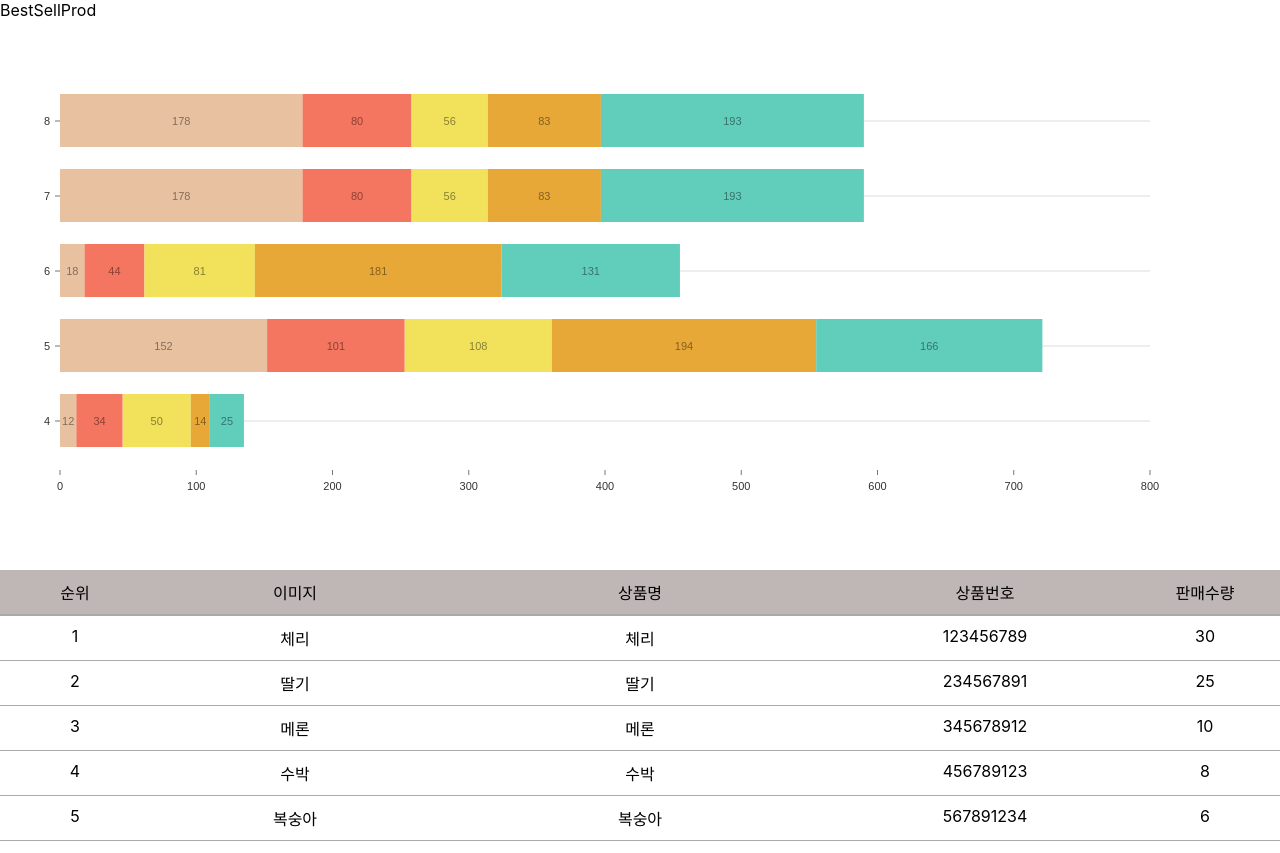
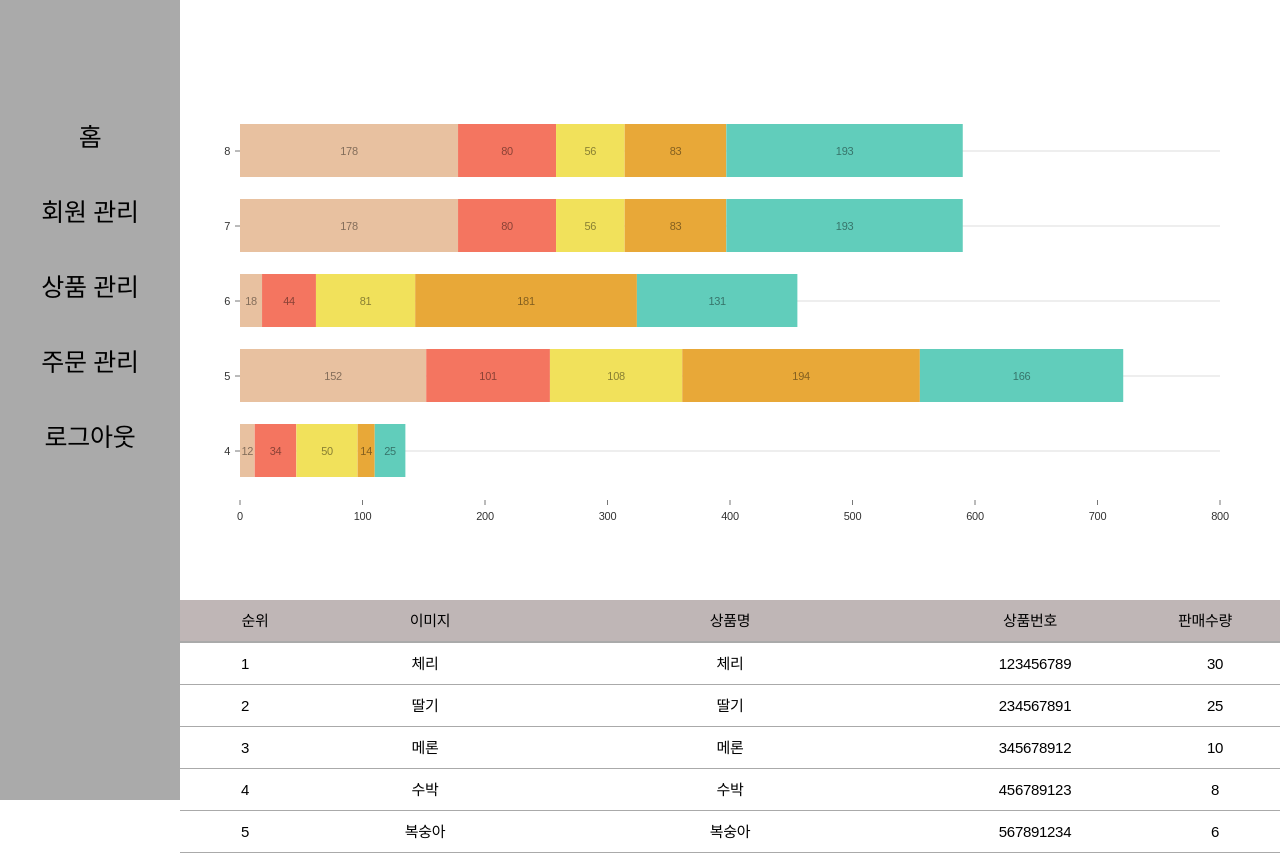
Before and after one commit to devwjdalsdl07/yummeal-admin, a React (Create React App) app: page /best in a window 1280 px wide. Built offline with nearby package versions, Linux system fonts and the light colour scheme.

Commit message:
feat: 헤더 아코디언 및 active 수정

```diff
--- a/package.json
+++ b/package.json
@@ -16,6 +16,7 @@
     "@types/node": "^20.5.1",
     "@types/react": "^18.2.20",
     "@types/react-dom": "^18.2.7",
+    "antd": "^5.8.4",
     "axios": "^1.4.0",
     "eslint-config-prettier": "^9.0.0",
     "eslint-plugin-prettier": "^5.0.0",
--- a/src/App.css
+++ b/src/App.css
@@ -1,38 +1,3 @@
-.App {
-  text-align: center;
+.root-wrap {
+  display: flex;
 }
-
-.App-logo {
-  height: 40vmin;
-  pointer-events: none;
-}
-
-@media (prefers-reduced-motion: no-preference) {
-  .App-logo {
-    animation: App-logo-spin infinite 20s linear;
-  }
-}
-
-.App-header {
-  background-color: #282c34;
-  min-height: 100vh;
-  display: flex;
-  flex-direction: column;
-  align-items: center;
-  justify-content: center;
-  font-size: calc(10px + 2vmin);
-  color: white;
-}
-
-.App-link {
-  color: #61dafb;
-}
-
-@keyframes App-logo-spin {
-  from {
-    transform: rotate(0deg);
-  }
-  to {
-    transform: rotate(360deg);
-  }
-}
--- a/src/App.tsx
+++ b/src/App.tsx
@@ -2,13 +2,19 @@ import { Route, Routes } from "react-router";
 import "./App.css";
 import BestSellProd from "./pages/BestSellProd";
 import SalesStatus from "./pages/SalesStatus";
+import OrderStatus from "./pages/OrderStatus";
+import Header from "./components/Header";
 
 function App() {
   return (
+    <div className="root-wrap">
+    <Header/>
     <Routes>
       <Route path="/best" element={<BestSellProd />} />
       <Route path="/salestatus" element={<SalesStatus />} />
+      <Route path="/orderstatus" element={<OrderStatus />} />
     </Routes>
+    </div>
   );
 }
 
--- a/src/components/BestSellProdChart.tsx
+++ b/src/components/BestSellProdChart.tsx
@@ -15,7 +15,7 @@ const MyResponsiveBar: React.FC<MyResponsiveBarProps> = ({ data }) => (
             'fries',
         ]}
         indexBy="country"
-        margin={{ top: 50, right: 130, bottom: 50, left: 60 }}
+        margin={{ top: 50, right: 60, bottom: 50, left: 60 }}
         padding={0.3}
         layout="horizontal"
         valueScale={{ type: 'linear' }}
--- /dev/null
+++ b/src/components/Header.tsx
@@ -0,0 +1,129 @@
+import styled from "@emotion/styled";
+import { useState } from "react";
+import { Link } from "react-router-dom";
+
+const Header = () => {
+  const Wrap = styled.div`
+    display: flex;
+    width: 250px;
+    height: 100vh;
+    font-size: 25px;
+    text-align: center;
+    background: #aaa;
+    .menuWrap {
+      padding: 100px 0;
+      width: 100%;
+      cursor: pointer;
+      .mainMenu {
+        padding: 20px;
+      }
+    }
+    .subWrap {
+      display: none;
+    }
+    .subWrap.active {
+      display: block;
+      padding: 10px;
+      .subMenu {
+        padding: 5px;
+        font-size: 20px;
+      }
+      .subMenu.active {
+        border-radius: 8px;
+        background: #fff;
+      }
+    }
+  `;
+
+  const [activeSubWrap, setActiveSubWrap] = useState<number | null>(null);
+  const [activeSubMenu, setActiveSubMenu] = useState<number | null>(null);
+
+  interface IProdSub {
+    value: string;
+    path: string;
+  }
+
+  const prodSubMenus: Array<IProdSub> = [
+    { value: "상품 조회", path: "/" },
+    { value: "상품 등록", path: "/" },
+    { value: "판매 현황", path: "/salestatus" },
+    { value: "상품 랭킹", path: "/best" },
+  ];
+  const orderSubMenus: Array<IProdSub> = [
+    { value: "배송 관리", path: "/" },
+    { value: "배송 상태", path: "/" },
+    { value: "주문 현황", path: "/" },
+    { value: "주문 관리", path: "/" },
+  ];
+
+  const handleMenuClick = (
+    e: React.MouseEvent<HTMLSpanElement, MouseEvent>,
+    index: number,
+  ) => {
+    e.stopPropagation();
+    toggleSubWrap(index);
+    setActiveSubMenu(null);
+  };
+
+  const toggleSubWrap = (index: number | null) => {
+    if (activeSubWrap === index) {
+      setActiveSubWrap(null);
+    } else {
+      setActiveSubWrap(index);
+    }
+  };
+
+  const toggleSubMenu = (
+    index: number,
+    e: React.MouseEvent<HTMLAnchorElement, MouseEvent>,
+  ) => {
+    e.stopPropagation();
+    setActiveSubMenu(index);
+  };
+
+  return (
+    <Wrap>
+      <ul className="menuWrap">
+        <li className="mainMenu">
+          <Link to="/">홈</Link>
+        </li>
+        <li className="mainMenu">
+          <Link to="/">회원 관리</Link>
+        </li>
+        <li className="mainMenu">
+          <span onClick={e => handleMenuClick(e, 1)}>상품 관리</span>
+          <ul className={`subWrap ${activeSubWrap === 1 ? "active" : ""}`}>
+            {prodSubMenus.map((item: IProdSub, index: number) => (
+              <li
+                key={index + 4}
+                className={`subMenu ${activeSubMenu === index ? "active" : ""}`}
+              >
+                <Link to={item.path} onClick={e => toggleSubMenu(index, e)}>
+                  {item.value}
+                </Link>
+              </li>
+            ))}
+          </ul>
+        </li>
+        <li className="mainMenu">
+          <span onClick={e => handleMenuClick(e, 2)}>주문 관리</span>
+          <ul className={`subWrap ${activeSubWrap === 2 ? "active" : ""}`}>
+            {orderSubMenus.map((item: IProdSub, index: number) => (
+              <li
+                key={index + 4}
+                className={`subMenu ${activeSubMenu === index ? "active" : ""}`}
+              >
+                <Link to={item.path} onClick={e => toggleSubMenu(index, e)}>
+                  {item.value}
+                </Link>
+              </li>
+            ))}
+          </ul>
+        </li>
+        <li className="mainMenu">로그아웃</li>
+      </ul>
+    </Wrap>
+  );
+};
+
+export default Header;
--- a/src/index.css
+++ b/src/index.css
@@ -1,13 +1,29 @@
+@charset "utf-8";
+* {
+  margin: 0;
+  padding: 0;
+  box-sizing: border-box;
+  outline-style: none;
+}
+a {
+  color: #000;
+  text-decoration: none;
+}
+ul {
+  list-style: none;
+}
+img {
+  vertical-align: middle;
+  border: 0;
+}
+html {
+  font-size: 10px;
+}
 body {
-  margin: 0;
-  font-family: -apple-system, BlinkMacSystemFont, 'Segoe UI', 'Roboto', 'Oxygen',
-    'Ubuntu', 'Cantarell', 'Fira Sans', 'Droid Sans', 'Helvetica Neue',
-    sans-serif;
-  -webkit-font-smoothing: antialiased;
-  -moz-osx-font-smoothing: grayscale;
+  font-family: "Pretendard", "SUITE", sans-serif;
+  font-size: 10px;
+  color: #000;
+  line-height: 1.4;
+  letter-spacing: -0.3px;
+  word-break: keep-all;
 }
-
-code {
-  font-family: source-code-pro, Menlo, Monaco, Consolas, 'Courier New',
-    monospace;
-}
--- a/src/pages/BestSellProd.tsx
+++ b/src/pages/BestSellProd.tsx
@@ -4,17 +4,18 @@ import MyResponsiveBar from "../components/BestSellProdChart";
 
 const BestSellProd = () => {
   const Wrap = styled.div`
+    width: 100%;
     max-width: 1400px;
     margin: 0 auto;
+    font-size: 15px;
     .bar-chart {
       height: 500px;
-      margin-bottom: 50px;
+      margin: 50px 0;
     }
     .menu {
       display: grid;
       grid-template-columns: 150px 200px 400px 200px 150px;
       text-align: center;
-      max-width: 1400px;
       justify-content: space-between;
       background: #bfb6b6;
       border-bottom: 1px solid #aaa;
@@ -26,7 +27,6 @@ const BestSellProd = () => {
       display: grid;
       justify-items: stretch;
       text-align: center;
-      max-width: 1400px;
       border-top: 1px solid #aaa;
       & > div {
         border-bottom: 1px solid #aaa;
@@ -40,19 +40,19 @@ const BestSellProd = () => {
         & > div {
           padding: 10px;
         }
-        & > div:nth-child(1) {
+        & > div:nth-of-type(1) {
           width: 130px;
         }
-        & > div:nth-child(2) {
+        & > div:nth-of-type(2) {
           width: 180px;
         }
-        & > div:nth-child(3) {
+        & > div:nth-of-type(3) {
           width: 380px;
         }
-        & > div:nth-child(4) {
+        & > div:nth-of-type(4) {
           width: 180px;
         }
-        & > div:nth-child(5) {
+        & > div:nth-of-type(5) {
           width: 130px;
         }
       }
@@ -144,7 +144,6 @@ const BestSellProd = () => {
   ];
   return (
     <Wrap>
-      BestSellProd
       <div className="bar-chart">
         <MyResponsiveBar data={barData} />
       </div>
--- a/src/pages/SalesStatus.tsx
+++ b/src/pages/SalesStatus.tsx
@@ -1,23 +1,32 @@
 import styled from "@emotion/styled";
-import { DatumId } from "@nivo/pie";
 import MyResponsivePie from "../components/SaleStatusChart";
+
+export interface IPieData {
+  id: string;
+  label: string;
+  value: number;
+  color: string;
+}
 
 const SalesStatus = () => {
   const Wrap = styled.div`
+    width: 100%;
     max-width: 1400px;
     margin: 0 auto;
+    font-size: 15px;
     .pie-chart {
-      height: 500px;
-      margin-bottom: 50px;
+      height: 450px;
+      margin-bottom: 30px;
     }
+    .content-wrap {
+      width: 100%;
       .menu {
         display: grid;
         grid-template-columns: 150px 200px 400px 150px 200px;
         text-align: center;
-      max-width: 1400px;
         justify-content: space-between;
+        border-bottom: 1px solid #aaa;
         background: #bfb6b6;
-      border-bottom: 1px solid #aaa;
         & > div {
           padding: 10px;
         }
@@ -26,7 +35,6 @@ const SalesStatus = () => {
         display: grid;
         justify-items: stretch;
         text-align: center;
-      max-width: 1400px;
         & > div {
           border-bottom: 1px solid #aaa;
         }
@@ -39,20 +47,21 @@ const SalesStatus = () => {
           & > div {
             padding: 10px;
           }
-        & > div:nth-child(1) {
-          width: 130px;
+          & > div:nth-of-type(1) {
+            width: 150px;
           }
-        & > div:nth-child(2) {
-          width: 180px;
+          & > div:nth-of-type(2) {
+            width: 200px;
           }
-        & > div:nth-child(3) {
-          width: 380px;
+          & > div:nth-of-type(3) {
+            width: 400px;
           }
-        & > div:nth-child(4) {
-          width: 130px;
+          & > div:nth-of-type(4) {
+            width: 150px;
           }
-        & > div:nth-child(5) {
-          width: 180px;
+          & > div:nth-of-type(5) {
+            width: 200px;
+          }
         }
       }
     }
@@ -138,7 +147,8 @@ const SalesStatus = () => {
       totalprice: 1,
     },
   ];
-  const pieData: Array<DatumId> = [
+
+  const pieData: Array<IPieData> = [
     {
       id: "stylus",
       label: "stylus",
@@ -173,11 +183,10 @@ const SalesStatus = () => {
 
   return (
     <Wrap>
-      SalesStatus
-      <div>
       <div className="pie-chart">
         <MyResponsivePie data={pieData} />
       </div>
+      <div className="content-wrap">
         <div className="menu">
           <div>순위</div>
           <div>상품분류</div>
```
Also changed, not shown: src/components/SaleStatusChart.tsx (+4 -3 lines), src/components/SearchBar.tsx (added, +9 -0 lines), 1 other file (tests, documents, lock files or other folders). Lines whose indentation alone changed are shown as unchanged.
